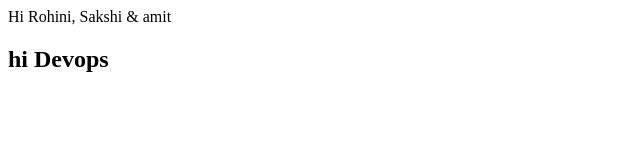
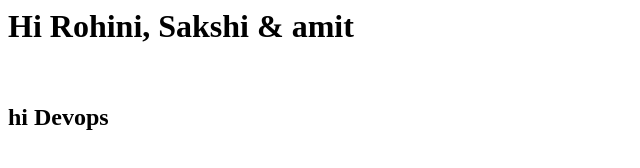
Before and after one commit to amitbhoyar1988/webapplication, a plain HTML site: page index.html in a window 1280 px wide. Shown: the whole page, without its empty margins (0-640 px from the left). Drawn offline with Linux system fonts and the light colour scheme.

Commit message:
Update index.html

```diff
--- a/index.html
+++ b/index.html
@@ -2,7 +2,7 @@
   <head>
     <title>Devops</title>
     <body>
-      <h1></h1>Hi Rohini, Sakshi & amit</h1><br>
+      <h1>Hi Rohini, Sakshi & amit</h1><br>
        <h2>hi Devops</h2>
     </body>
   </head>
```
